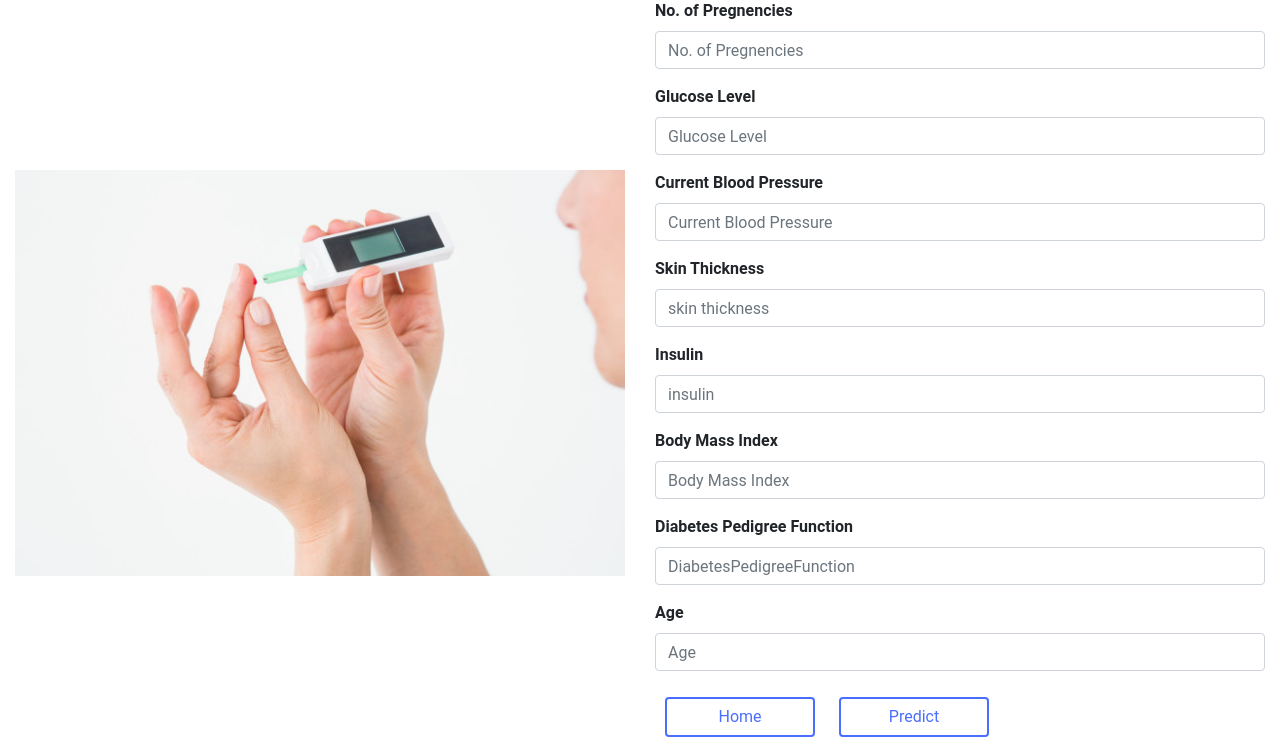
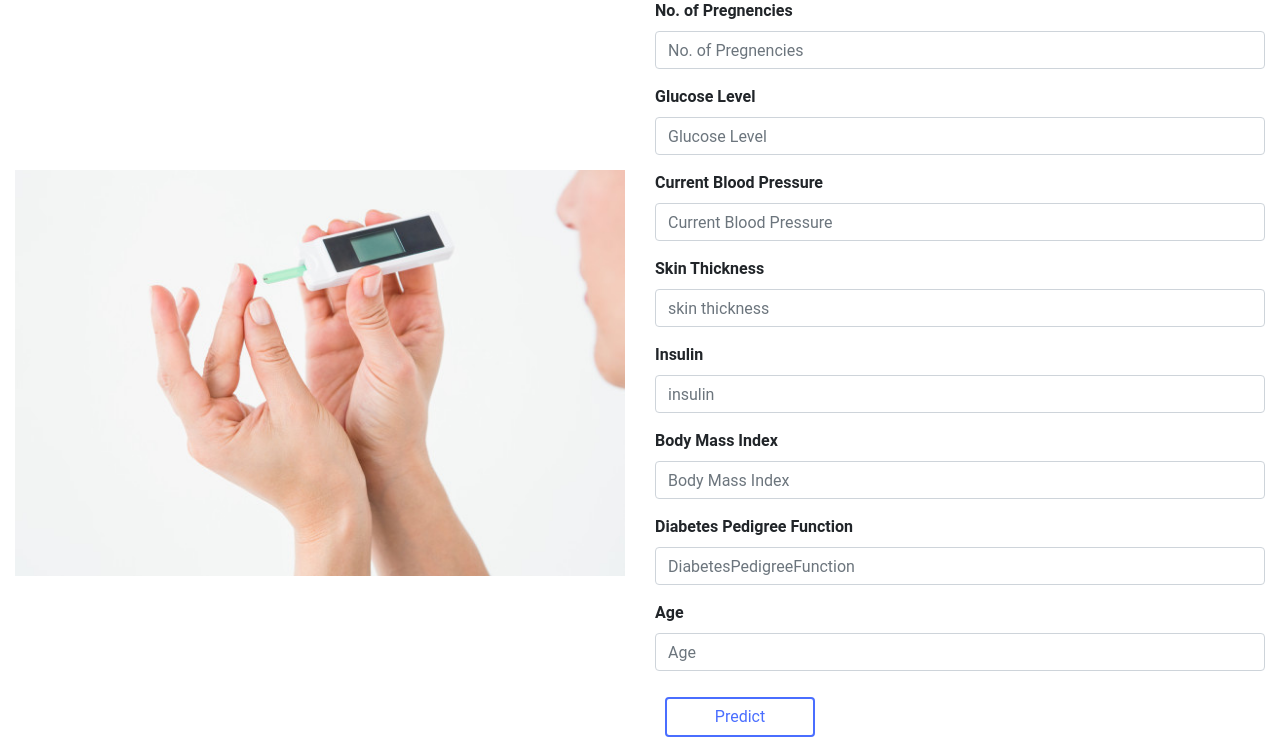
Before and after one commit to samuel656/diabetes-disease-prediction, a Flask app: page / in a window 1280 px wide. Shown: the part 178-925 px from the top of the page. Run offline with Flask 2, Linux system fonts and the light colour scheme; parts of the project's set-up code (start-up, migrations or seed data) failed here and were passed over; some libraries are stand-ins or nearby versions.

Commit message:
Update diabetes.html

```diff
--- a/templates/diabetes.html
+++ b/templates/diabetes.html
@@ -102,8 +102,7 @@ label {
                 <label>Age</label>
                 <input class="form-control" type="text" id="age" name="age" required="required" placeholder="Age">
               </div>
-             <a href="/"> <button class="fill" >Home</button> </a>
-			  <button type="submit" class="fill">Predict</button>
+         	<button type="submit" class="fill">Predict</button>
             </form>
           </div>
         </div>
```
